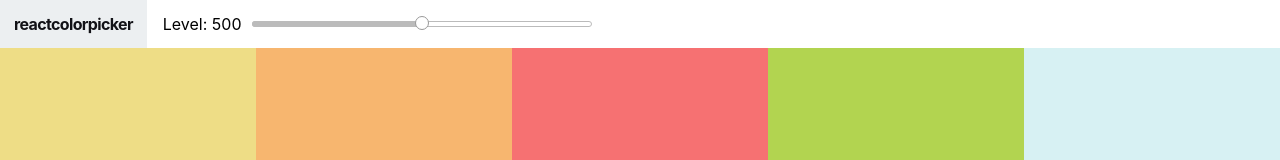
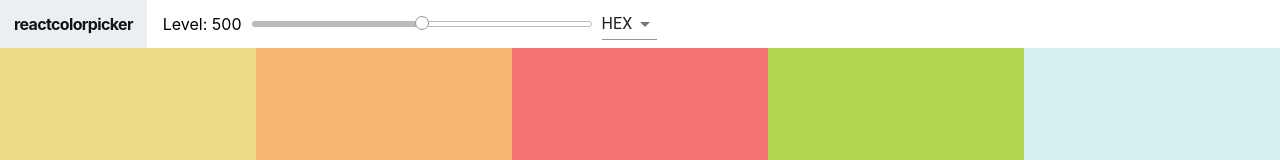
Before and after one commit to dmaixner93/color_app, a React (Create React App) app: page / in a window 1280 px wide. Shown: the top 160 px of the page. Built offline with nearby package versions, Linux system fonts and the light colour scheme.

Commit message:
Adding Material UI Select component

```diff
--- a/package.json
+++ b/package.json
@@ -3,6 +3,7 @@
   "version": "0.1.0",
   "private": true,
   "dependencies": {
+    "@material-ui/core": "^4.9.14",
     "@testing-library/jest-dom": "^4.2.4",
     "@testing-library/react": "^9.5.0",
     "@testing-library/user-event": "^7.2.1",
--- a/src/Navbar.js
+++ b/src/Navbar.js
@@ -2,14 +2,26 @@ import React, { Component } from 'react';
 import Slider from 'rc-slider';
 import 'rc-slider/assets/index.css';
 import'./Navbar.css';
+import Select from '@material-ui/core/Select';
+import MenuItem from '@material-ui/core/MenuItem';
 
 class Navbar extends Component {
+    constructor(props) {
+        super(props);
+        this.state = { format: "hex"};
+        this.handleChange = this.handleChange.bind(this);
+    }
+    handleChange(e) {
+        console.log(e.target.value)
+        this.setState({ format: e.target.value });
+        this.props.handleChange(e.target.value);
+    }
     render() {
-        const { level, changeLevel } = this.props;
+        const { level, changeLevel, handleChange } = this.props;
         return (
             <header className="Navbar">
                 <div className="logo">
-                    <a href="#">reactcolorpicker</a>
+                    <a>reactcolorpicker</a>
                 </div>
                 <div className="slider-container">
                     <span>Level: {level}</span>
@@ -23,6 +35,13 @@ class Navbar extends Component {
                         />
                     </div>
                 </div>
+                <div className="select-container">
+                    <Select value={this.state.format} onChange={handleChange}>
+                        <MenuItem value="hex">HEX</MenuItem>
+                        <MenuItem value="rgb">RGB</MenuItem>
+                        <MenuItem value="rgba">RGBA</MenuItem>
+                    </Select>
+                </div>
             </header>
         )
     }
--- a/src/Palette.js
+++ b/src/Palette.js
@@ -6,23 +6,28 @@ import Navbar from './Navbar.js';
 class Palette extends Component {
     constructor(props) {
         super(props);
-        this.state = { level: 500 };
+        this.state = { level: 500, format: "hex" };
         this.changeLevel = this.changeLevel.bind(this);
+        this.changeFormat = this.changeFormat.bind(this);
     }
     changeLevel(newLevel) {
         this.setState({ level: newLevel });
     }
+    changeFormat(val) {
+        this.setState({ format: val });
+    }
     render() {
         const { colors } = this.props.palette;
-        const { level } = this.state;
+        const { level, format } = this.state;
         const colorBoxes = colors[level].map(color => (
-            <ColorBox background={color.hex} name={color.name} />
+            <ColorBox background={color[format]} name={color.name} />
         ));
         return (
             <div className="Palette">
                 <Navbar
                     level = {level}
                     changeLevel = {this.changeLevel}
+                    handleChange = {this.changeFormat}
                 />
                 {/* Navbar goes here */}
                 <div className="Palette-colors">{colorBoxes}</div>
--- a/src/colorHelpers.js
+++ b/src/colorHelpers.js
@@ -18,7 +18,8 @@ function generatePalettes(starterPalette) {
                 name: `${color.name} ${levels[i]}`,
                 id: color.name.toLowerCase().replace(/ /g, "-"),
                 hex: scale[i],
-                rgb: chroma(scale[i]).css()
+                rgb: chroma(scale[i]).css(),
+                rgba: chroma(scale[i]).css().replace("rgb", "rgba").replace(")", ",1.0)")
             });
         }
     }
```
Also changed, not shown: 1 other file (tests, documents, lock files or other folders).
